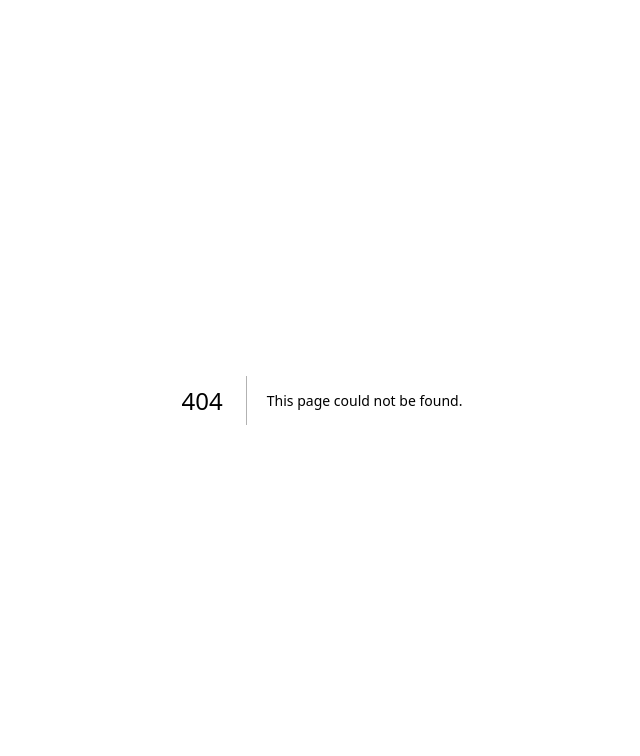
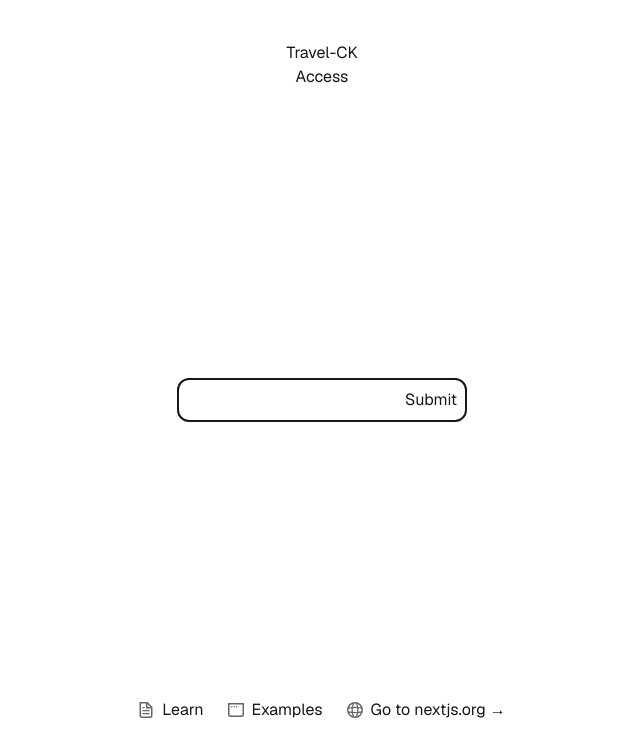
Before and after one commit to chkathi/travel_ck, a Next.js app: page /access in a window 1280 px wide. Before the commit this address had no page. Shown: the top 756 px of the page, without its empty margins (318-958 px from the left). Built offline with nearby package versions, Linux system fonts and the light colour scheme.

Commit message:
information added

```diff
--- /dev/null
+++ b/src/app/access/access.js
@@ -0,0 +1,13 @@
+import Form from "next/form";
+
+export default function Access() {
+  return (
+    /* add action prop to initiate a route */
+    <Form className="rounded-xl border-2 px-2 py-2">
+      {/* On submission, the input value will be appended to
+          the URL, e.g. /search?query=abc */}
+      <input name="query" />
+      <button type="submit">Submit</button>
+    </Form>
+  );
+}
--- /dev/null
+++ b/src/app/access/page.js
@@ -0,0 +1,61 @@
+"use client";
+
+import Image from "next/image";
+import Navbar from "../components/navbar";
+import Access from "./access";
+
+export default function Home() {
+  return (
+    <div className="grid grid-rows-[20px_1fr_20px] items-center justify-items-center min-h-screen p-8 pb-20 gap-16 sm:p-20 font-[family-name:var(--font-geist-sans)]">
+      <Navbar />
+      <Access />
+      <footer className="row-start-3 flex gap-6 flex-wrap items-center justify-center">
+        <a
+          className="flex items-center gap-2 hover:underline hover:underline-offset-4"
+          href="https://nextjs.org/learn?utm_source=create-next-app&utm_medium=appdir-template-tw&utm_campaign=create-next-app"
+          target="_blank"
+          rel="noopener noreferrer"
+        >
+          <Image
+            aria-hidden
+            src="/file.svg"
+            alt="File icon"
+            width={16}
+            height={16}
+          />
+          Learn
+        </a>
+        <a
+          className="flex items-center gap-2 hover:underline hover:underline-offset-4"
+          href="https://vercel.com/templates?framework=next.js&utm_source=create-next-app&utm_medium=appdir-template-tw&utm_campaign=create-next-app"
+          target="_blank"
+          rel="noopener noreferrer"
+        >
+          <Image
+            aria-hidden
+            src="/window.svg"
+            alt="Window icon"
+            width={16}
+            height={16}
+          />
+          Examples
+        </a>
+        <a
+          className="flex items-center gap-2 hover:underline hover:underline-offset-4"
+          href="https://nextjs.org?utm_source=create-next-app&utm_medium=appdir-template-tw&utm_campaign=create-next-app"
+          target="_blank"
+          rel="noopener noreferrer"
+        >
+          <Image
+            aria-hidden
+            src="/globe.svg"
+            alt="Globe icon"
+            width={16}
+            height={16}
+          />
+          Go to nextjs.org →
+        </a>
+      </footer>
+    </div>
+  );
+}
--- /dev/null
+++ b/src/app/components/navbar.js
@@ -0,0 +1,23 @@
+import Link from "next/link";
+
+export default function Navbar() {
+  return (
+    <nav className="font-knewave my-2">
+      <ul className="flex flex-col justify-center">
+        <li className="flex flex-row justify-center">
+          <Link href="/" className="px-2">
+            Travel-CK
+          </Link>
+        </li>
+        <li className="flex flex-row justify-center">
+          <Link href="/access" className="px-2">
+            Access
+          </Link>
+        </li>
+      </ul>
+      <div className="flex justify-center my-6">
+        <div className="w-1/5 border-t-2 border-white"></div>
+      </div>
+    </nav>
+  );
+}
--- a/src/app/page.js
+++ b/src/app/page.js
@@ -1,8 +1,10 @@
 import Image from "next/image";
+import Navbar from "./components/navbar";
 
 export default function Home() {
   return (
     <div className="grid grid-rows-[20px_1fr_20px] items-center justify-items-center min-h-screen p-8 pb-20 gap-16 sm:p-20 font-[family-name:var(--font-geist-sans)]">
+      <Navbar />
       <main className="flex flex-col gap-8 row-start-2 items-center sm:items-start">
         <Image
           className="dark:invert"
```
